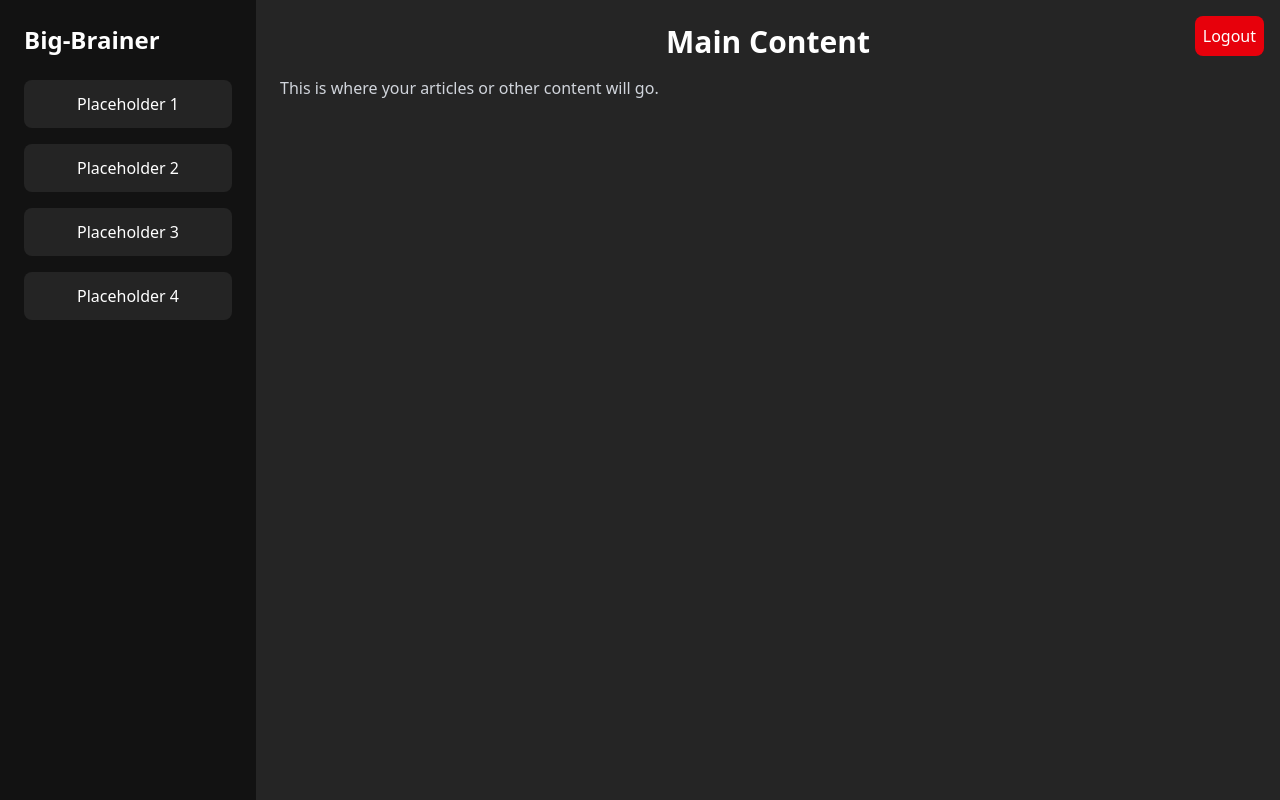
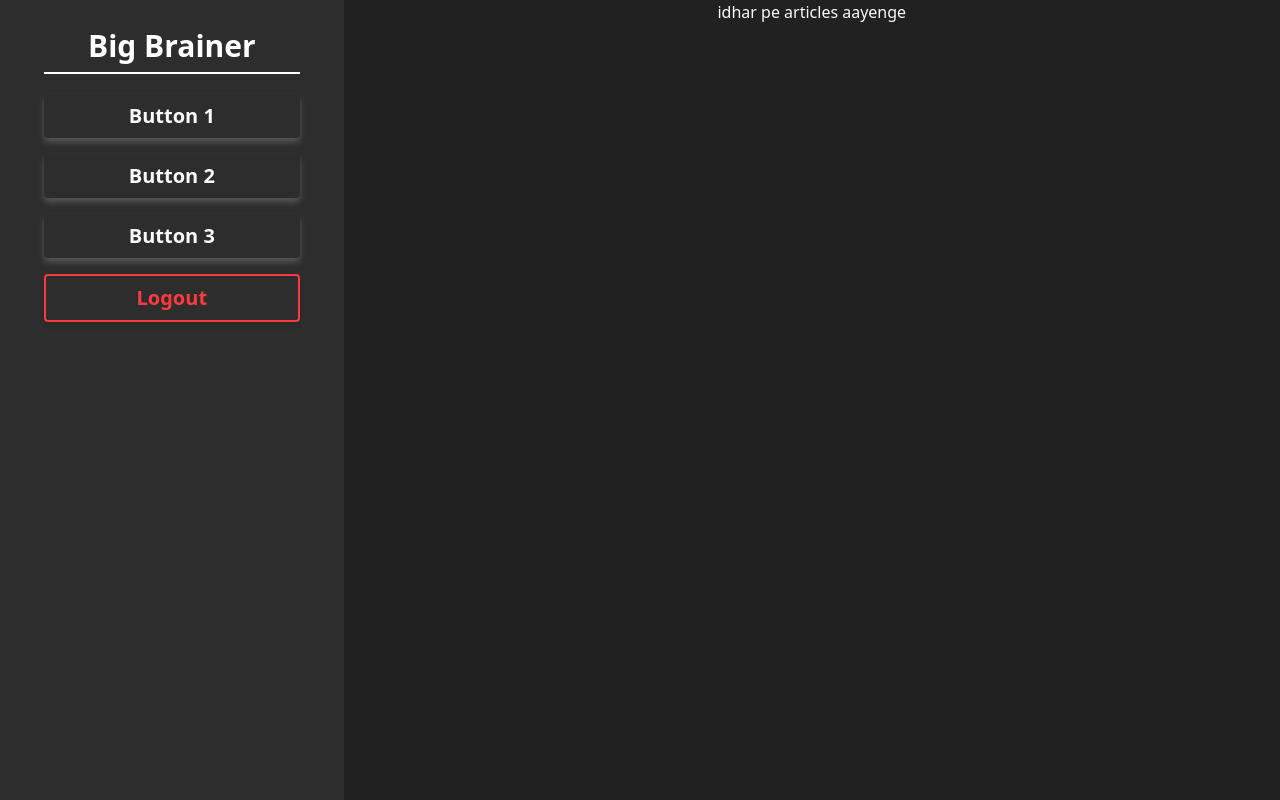
Before and after one commit to Aman-Krishnarth/Big-Brainer, a React (Vite) app in the folder frontend/: page /home in a window 1280 px wide. Built offline with nearby package versions, Linux system fonts and the light colour scheme.

Commit message:
Changed the home component

```diff
--- a/frontend/src/components/Home/Home.jsx
+++ b/frontend/src/components/Home/Home.jsx
@@ -1,10 +1,8 @@
-import React, { useState, useEffect } from "react";
-import axios from "axios";
-import { useNavigate } from "react-router-dom";
+import React, { useState } from "react";
+import SidebarBtn from "./SidebarBtn";
 import { Menu, X } from "lucide-react";
 
 function Home() {
-    const navigate = useNavigate();
     const [sidebarOpen, setSidebarOpen] = useState(false);
 
     const handleLogout = async (e) => {
@@ -25,83 +23,77 @@ function Home() {
         }
     };
 
-    // Close sidebar when clicking outside of it
-    useEffect(() => {
-        const handleOutsideClick = (event) => {
-            if (sidebarOpen && !document.getElementById("sidebar").contains(event.target)) {
-                setSidebarOpen(false);
-            }
-        };
-
-        document.addEventListener("mousedown", handleOutsideClick);
-        return () => {
-            document.removeEventListener("mousedown", handleOutsideClick);
-        };
-    }, [sidebarOpen]);
+    const [sidebarBtns, setSidebarBtns] = useState([
+        {
+            btnText: "Button 1",
+            classes: "",
+        },
+        {
+            btnText: "Button 2",
+            classes: "",
+        },
+        {
+            btnText: "Button 3",
+            classes: "",
+        },
+        {
+            btnText: "Logout",
+            classes:
+                "text-xl font-semibold my-2 cursor-pointer rounded py-2 px-6 border-2 border-[#FF3B3F] text-[#FF3B3F] hover:bg-[#FF3B3F] hover:text-white hover:scale-105 transition-all duration-300 ease-in-out shadow-md",
+            functionToTrigger: handleLogout,
+        },
+    ]);
 
     return (
-        <div className="flex h-screen bg-[#1e1e1e] text-white">
+        <div className="bg-[#212121] text-[#F9F9F9] min-h-screen grid grid-cols-[auto_1fr] relative">
             {/* Sidebar */}
-            <aside
-                id="sidebar"
-                className={`fixed lg:relative top-0 left-0 h-screen p-6 transition-transform duration-300 lg:translate-x-0 z-50 bg-[#121212]
-                ${sidebarOpen ? "translate-x-0 w-4/5" : "-translate-x-full w-1/5 lg:w-1/5"}`}
+            <div
+                className={`fixed lg:relative top-0 left-0 h-screen bg-[#2D2D2D] px-11 py-2 w-80 lg:w-auto transition-transform duration-300 ease-in-out z-50 ${sidebarOpen ? "translate-x-0" : "-translate-x-full lg:translate-x-0"}`}
             >
-                <div className="flex justify-between items-center mb-6">
-                    <h1 className="text-2xl font-bold">Big-Brainer</h1>
-                    {/* Close button for small screens */}
-                    <button
-                        className="lg:hidden text-white"
-                        onClick={() => setSidebarOpen(false)}
-                    >
-                        <X />
+                {/* Close button for small screens */}
+                <div className="lg:hidden flex justify-end p-4">
+                    <button onClick={() => setSidebarOpen(false)}>
+                        <X size={24} className="text-white" />
                     </button>
                 </div>
-                <nav className="space-y-4">
-                    <button className="w-full p-3 bg-[#242424] rounded-lg transition hover:bg-[#333] hover:shadow-lg hover:shadow-blue-500/50">
-                        Placeholder 1
-                    </button>
-                    <button className="w-full p-3 bg-[#242424] rounded-lg transition hover:bg-[#333] hover:shadow-lg hover:shadow-blue-500/50">
-                        Placeholder 2
-                    </button>
-                    <button className="w-full p-3 bg-[#242424] rounded-lg transition hover:bg-[#333] hover:shadow-lg hover:shadow-blue-500/50">
-                        Placeholder 3
-                    </button>
-                    <button className="w-full p-3 bg-[#242424] rounded-lg transition hover:bg-[#333] hover:shadow-lg hover:shadow-blue-500/50">
-                        Placeholder 4
-                    </button>
-                    {/* Logout button for small screens */}
-                    <button
-                        className="lg:hidden w-full p-3 bg-red-600 rounded-lg transition hover:bg-red-700"
-                        onClick={handleLogout}
-                    >
-                        Logout
-                    </button>
-                </nav>
-            </aside>
+
+                {/* Sidebar content */}
+                <div className="my-3 px-11 py-2 text-white border-b-2 border-[#FFFFFF] hover:border-b-4 transition-all duration-300 ease-in-out">
+                    <h1 className="text-3xl font-bold">Big Brainer</h1>
+                </div>
+
+                <div className="flex flex-col">
+                    {sidebarBtns.map((btn, k) => (
+                        <SidebarBtn
+                            btnText={btn.btnText}
+                            classes={btn.classes}
+                            functionToTrigger={btn.functionToTrigger}
+                            key={k}
+                        />
+                    ))}
+                </div>
+            </div>
+
+            {/* Overlay for small screens */}
+            {sidebarOpen && (
+                <div
+                    className="fixed inset-0 bg-black bg-opacity-50 lg:hidden"
+                    onClick={() => setSidebarOpen(false)}
+                ></div>
+            )}
 
             {/* Main Content */}
-            <div className="flex-1 overflow-y-auto bg-[#252525] p-6">
-                {/* Toggle Button for Small Screens */}
-                {!sidebarOpen && (
-                    <button
-                        className="lg:hidden fixed top-4 left-4 bg-[#242424] p-2 rounded-full shadow-md"
-                        onClick={() => setSidebarOpen(true)}
-                    >
-                        <Menu className="text-white" />
-                    </button>
-                )}
-                {/* Logout button for large screens */}
+            <div className="bg-[#212121] flex-1">
+                {/* Menu button for small screens */}
                 <button
-                    className="hidden lg:block fixed top-4 right-4 bg-red-600 p-2 rounded-lg transition hover:bg-red-700"
-                    onClick={handleLogout}
+                    className="lg:hidden fixed top-4 left-4 bg-[#242424] p-2 rounded-full shadow-md"
+                    onClick={() => setSidebarOpen(true)}
                 >
-                    Logout
+                    <Menu className="text-white" />
                 </button>
-                <h2 className="text-3xl font-semibold text-center">Main Content</h2>
-                <p className="mt-4 text-gray-300 text-left">
-                    This is where your articles or other content will go.
-                </p>
+                <div className="hover:bg-[#383737] cursor-pointer text-center">
+                    idhar pe articles aayenge
+                </div>
             </div>
         </div>
     );
--- /dev/null
+++ b/frontend/src/components/Home/SidebarBtn.jsx
@@ -0,0 +1,11 @@
+import React from "react";
+
+function SidebarBtn({btnText,classes,functionToTrigger}) {
+    return (
+        <button className={`text-xl font-semibold my-2 hover:scale-105 cursor-pointer hover:bg-[#121212] rounded py-2 px-4 shadow-[0_4px_6px_0_rgba(255,255,255,0.2)] transition-all duration-200 ${classes}`}
+        onClick={functionToTrigger}
+        >{btnText}</button>
+    );
+}
+
+export default SidebarBtn;
```
